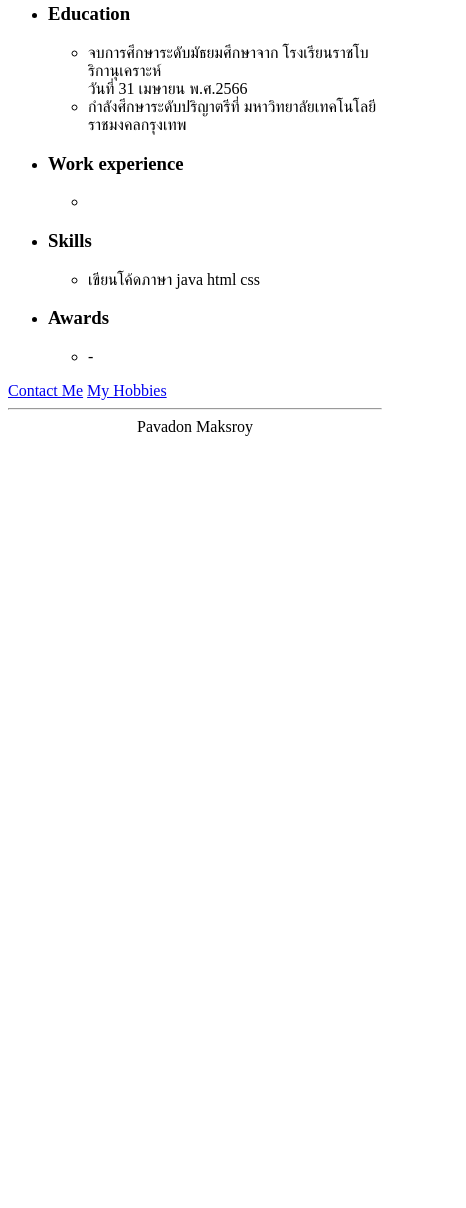
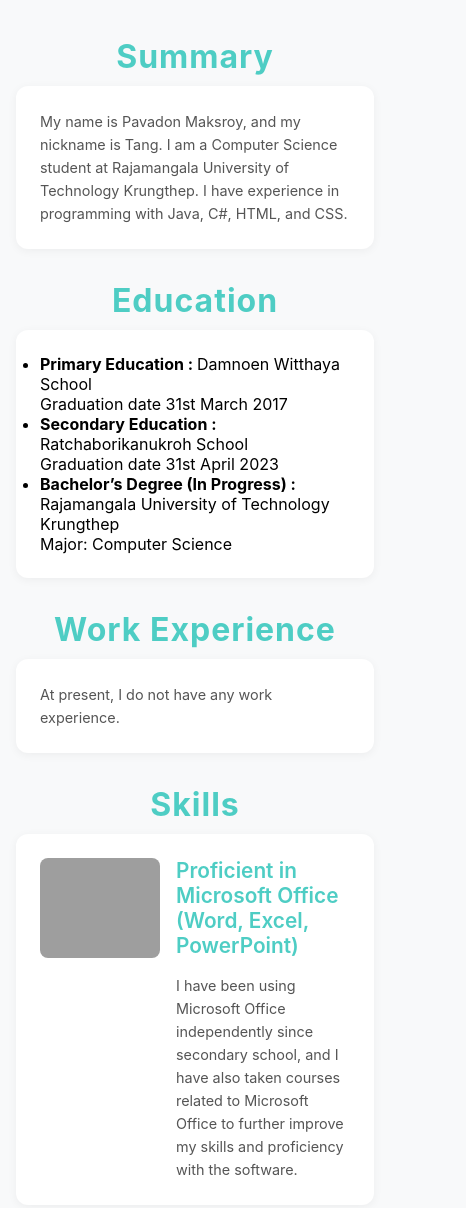
Before and after one commit to wBobbi/MyResume, a plain HTML site: page index.html in a window 390 px wide. Shown: the part 337-1545 px from the top of the page, 466 px wide, since content can reach past the window. Before the commit the page ends 844 px from the top, so only its background shows below. Drawn offline with Linux system fonts and the light colour scheme; grey boxes are pictures that could not be loaded.

Commit message:
Add files via upload
added CSS image content

```diff
--- a/index.html
+++ b/index.html
@@ -4,44 +4,186 @@
     <meta charset="UTF-8">
     <meta name="viewport" content="width=device-width, initial-scale=1.0">
     <title>My Resume</title>
+    <style>
+        * {
+            margin: 0;
+            padding: 0;
+            box-sizing: border-box;
+        }
+
+        body {
+            font-family: -apple-system, BlinkMacSystemFont, 'Segoe UI', Roboto, sans-serif;
+            background-color: #f8f9fa;
+            min-height: 100vh;
+            padding: 2rem;
+        }
+
+        .container {
+            max-width: 800px;
+            margin: 0 auto;
+            width: 100%;
+        }
+
+        .main-title {
+            text-align: center;
+            font-size: 2.5rem;
+            color: #4ECDC4;
+            font-weight: 700;
+            margin-bottom: 2rem;
+            letter-spacing: 1px;
+        }
+
+        .block-item {
+            display: flex;
+            align-items: flex-start;
+            gap: 2rem;
+            margin-bottom: 2rem;
+            background: white;
+            padding: 2rem;
+            border-radius: 12px;
+            box-shadow: 0 2px 10px rgba(0, 0, 0, 0.05);
+            width: 100%;
+        }
+
+        .block-image {
+            flex-shrink: 0;
+            width: 200px;
+            height: 150px;
+            border-radius: 8px;
+            overflow: hidden;
+        }
+
+        .block-image img {
+            width: 100%;
+            height: 100%;
+            object-fit: cover;
+        }
+
+        .block-icon {
+            flex-shrink: 0;
+            width: 120px;
+            height: 120px;
+            background-color: #2C3E50;
+            border-radius: 50%;
+            display: flex;
+            align-items: center;
+            justify-content: center;
+            font-size: 3rem;
+        }
+
+        .block-content {
+            flex: 1;
+            min-width: 0;
+        }
+
+        .block-title {
+            font-size: 1.5rem;
+            color: #4ECDC4;
+            font-weight: 600;
+            margin-bottom: 1rem;
+            word-wrap: break-word;
+        }
+
+        .block-description {
+            font-size: 1rem;
+            line-height: 1.6;
+            color: #555;
+            word-wrap: break-word;
+        }
+        .padding-profile{
+            padding-top: 5% ;
+            padding-bottom: 10%;
+        }
+
+        /* Responsive */
+        @media (max-width: 768px) {
+            body { padding: 1rem; }
+            img{ height: 300px; }
+            .main-title { font-size: 2rem; margin-bottom: 10px; }
+            .block-item { gap: 1rem; padding: 1.5rem; }
+            .block-image { width: 120px; height: 100px; }
+            .block-icon { width: 80px; height: 80px; font-size: 2rem; }
+            .block-title { font-size: 1.3rem; }
+            .block-description { font-size: 0.9rem; }
+        }
+
+
+    </style>
 </head>
 <body>
-    <img src="images/REPO.png" alt="self photo" height="180px">
-    <ul>
-        <li><h3>Summary</h3>
-            <p>นายภวดล มากสรอย (ตัง) อายุ 20ปี</p>
+    <div class="padding-profile">
+        <p style="text-align: center;"><img src="images/REPO.png" alt="" height="140"></p>
+    </div>
+
+    <div class="container">
+        <h1 class="main-title">Summary</h1>
+        <div class="block-item">
+        <div class="block-content">
+            <p class="block-description">My name is Pavadon Maksroy, and my nickname is Tang. I am a Computer Science student at Rajamangala University of Technology Krungthep. I have experience in programming with Java, C#, HTML, and CSS.</p>
+        </div>
+        </div>
+    </div>
+
+    <div class="container">
+        <h1 class="main-title">Education</h1>
+        <div class="block-item">
+        <div class="block-content">
             <ul>
-                <li>เกิดวันที่ 18 ตุลาคม พ.ศ.2547</li>
-                <li>สาขาวิทยาการคอมพิวเตอร์</li>
-            </ul>
-        </li>
-        <li><h3>Education</h3>
-            <ul>
-                <li>จบการศึกษาระดับมัธยมศึกษาจาก โรงเรียนราชโบริกานุเคราะห์
-                    <br>วันที่ 31 เมษายน พ.ศ.2566
-                </li>
-                <li>กำลังศึกษาระดับปริญาตรีที่ มหาวิทยาลัยเทคโนโลยีราชมงคลกรุงเทพ</li>
-            </ul>
-        </li>
-        <li><h3>Work experience</h3>
-            <ul>
-                <li></li>
-            </ul>
-        </li>
-        <li><h3>Skills</h3>
-            <ul>
-                <li>เขียนโค้ดภาษา java html css</li>
-            </ul>
-        </li>
-        <li><h3>Awards</h3>
-            <ul>
-                <li>-</li>
-            </ul>
-        </li>
-    </ul>
-    <a href="Contract.html">Contact Me</a>
-    <a href="Hobbies.html">My Hobbies</a>
+            <li><b>Primary Education : </b> Damnoen Witthaya School <br>Graduation date 31st March 2017</li>
+            <li><b>Secondary Education : </b> Ratchaborikanukroh School <br>Graduation date 31st April 2023</li>
+            <li><b>Bachelor’s Degree (In Progress) : </b> Rajamangala University of Technology Krungthep
+            <br>Major: Computer Science</li>
+        </ul>
+        </div>
+        </div>
+    </div>
+
+    <div class="container">
+        <h1 class="main-title">Work Experience</h1>
+        <div class="block-item">
+        <div class="block-content">
+            <p class="block-description">At present, I do not have any work experience.</p>
+        </div>
+        </div>
+    </div>
+
+    <div class="container">
+        <h1 class="main-title">Skills</h1>
+        <div class="block-item">
+            <div class="block-image">
+                <img src="images/blue-screen.gif" alt="blue-screen">
+            </div>
+            <div class="block-content">
+                <h2 class="block-title">Proficient in Microsoft Office (Word, Excel, PowerPoint)</h2>
+                <p class="block-description">I have been using Microsoft Office independently since secondary school, and I have also taken courses related to Microsoft Office to further improve my skills and proficiency with the software.</p>
+            </div>
+        </div>
+
+        <div class="block-item">
+            <div class="block-image">
+                <img src="images/spider-man.gif" alt="great-responsibility">
+            </div>
+            <div class="block-content">
+                <h2 class="block-title">Strong sense of responsibility</h2>
+                <p class="block-description">When given a task, we must complete it within the assigned deadline.</p>
+            </div>
+        </div>
+    </div>
+    <div class="container">
+        <h1 class="main-title">Award</h1>
+        <div class="block-item">
+        <div class="block-content">
+            <p class="block-description">I passed the Information Technology Passport Examination (ITPE) on April 28, 2024.</p>
+        </div>
+        <div><img src="images/cert1.jpg" alt="" height="500"></div>
+        </div>
+    </div>
+
+    <div class="block-item">
+        <a href="Contract.html">Contect Me</a>
+        <a href="Hobbies.html">My Hobbies</a>
+    </div>
     <hr>
-    <footer style="text-align: center;">Pavadon Maksroy</footer>
+    <footer style="text-align: center;">© Pavadon Maksroy @rmutk.</footer>
 </body>
 </html>
```
Also changed, not shown: Contract.html (+1 -1 lines), Hobbies.html (+1 -1 lines), images/cert1.jpg (added), 2 other files.
